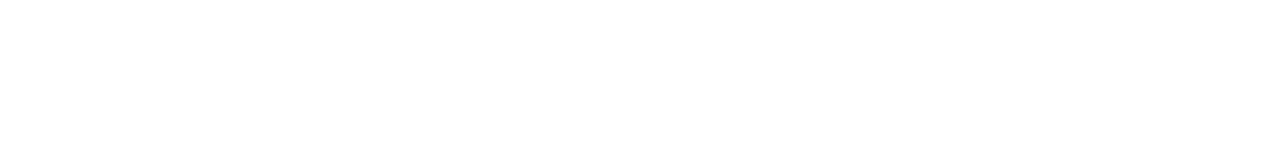
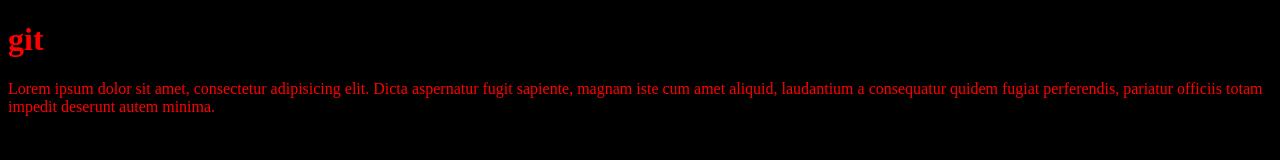
Before and after one commit to lishguyy/git, a plain HTML site: page index.html in a window 1280 px wide. Drawn offline with Linux system fonts and the light colour scheme.

Commit message:
added styling

```diff
--- a/index.html
+++ b/index.html
@@ -5,9 +5,13 @@
     <meta http-equiv="X-UA-Compatible" content="IE=edge">
     <meta name="viewport" content="width=device-width, initial-scale=1.0">
     <title>My Web Page</title>
+    <link rel="stylesheet" href="style.css">
 </head>
 <body>
     <script src="index.js"></script>
-
+    <h1>git</h1>
+    <span>
+        Lorem ipsum dolor sit amet, consectetur adipisicing elit. Dicta aspernatur fugit sapiente, magnam iste cum amet aliquid, laudantium a consequatur quidem fugiat perferendis, pariatur officiis totam impedit deserunt autem minima.
+    </span>
 </body>
 </html>
--- a/index.js
+++ b/index.js
@@ -1 +1 @@
-alert("welcome")
+// alert("welcome")
--- a/style.css
+++ b/style.css
@@ -0,0 +1,4 @@
+body {
+    color: red;
+    background-color: #000;
+}
```
